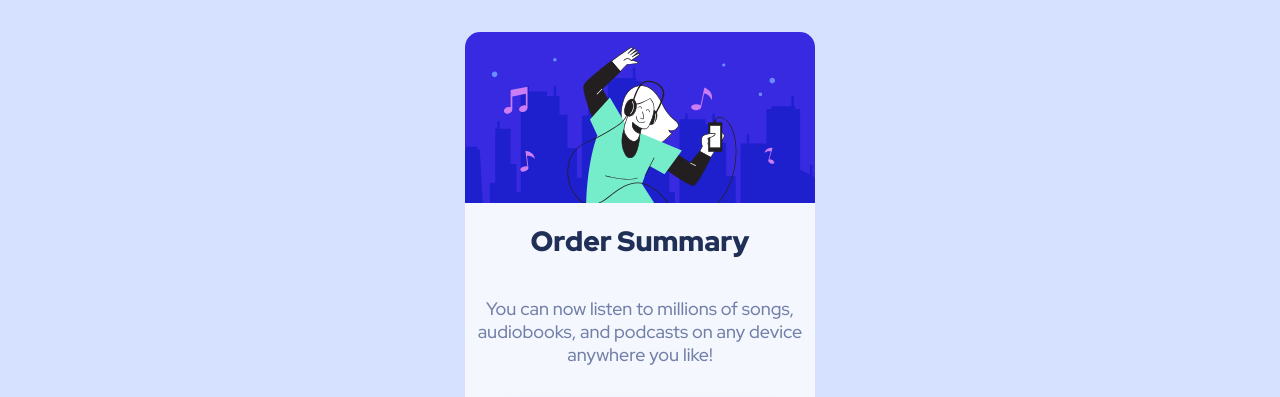
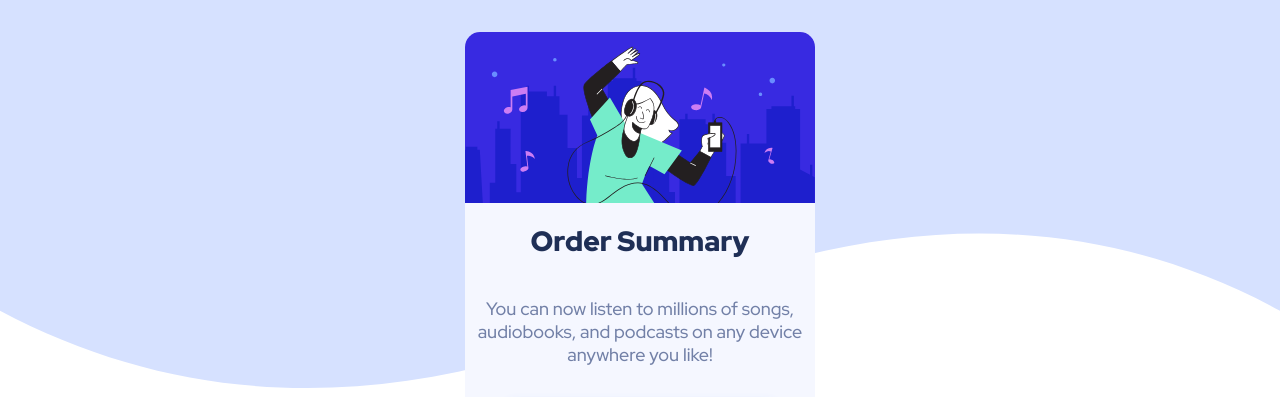
Before and after one commit to AlexdelCarmen/order-summary-challenge, a plain HTML site: page index.html in a window 1280 px wide. Shown: the top 397 px of the page. Drawn offline with Linux system fonts and the light colour scheme.

Commit message:
Create media query for background image changes.

```diff
--- a/styles.css
+++ b/styles.css
@@ -8,7 +8,7 @@ body {
   font-family: "Red Hat Display", sans-serif;
   background-image: url(./images/pattern-background-mobile.svg);
   background-repeat: no-repeat;
-  background-size: cover;
+  background-size: contain;
 }
 
 :root {
@@ -101,3 +101,10 @@ button {
 .attribution a {
   color: hsl(228, 45%, 44%);
 }
+
+@media (min-width: 768px) {
+  body {
+    background-image: url(./images/pattern-background-desktop.svg);
+    background-size: contain;
+  }
+}
```
